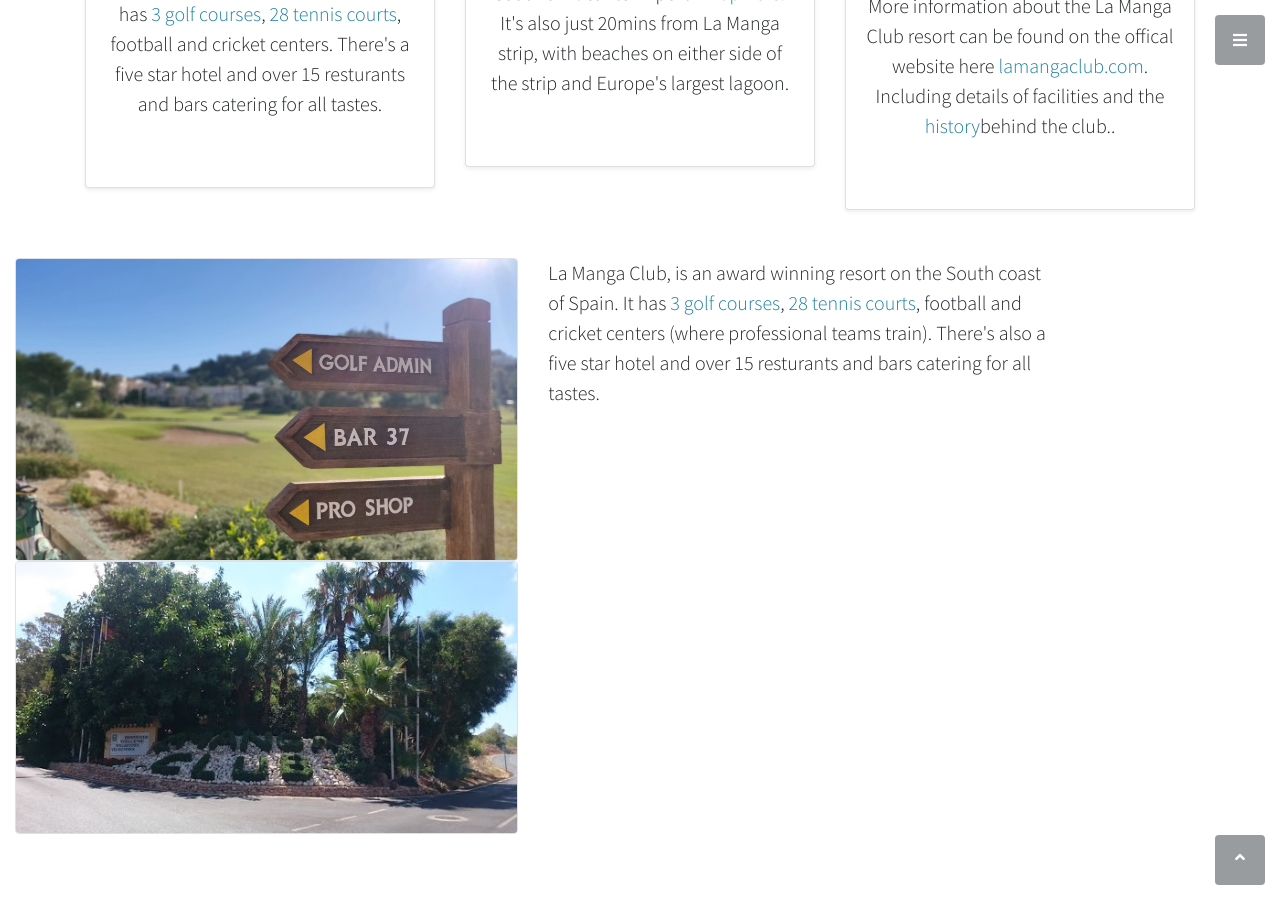
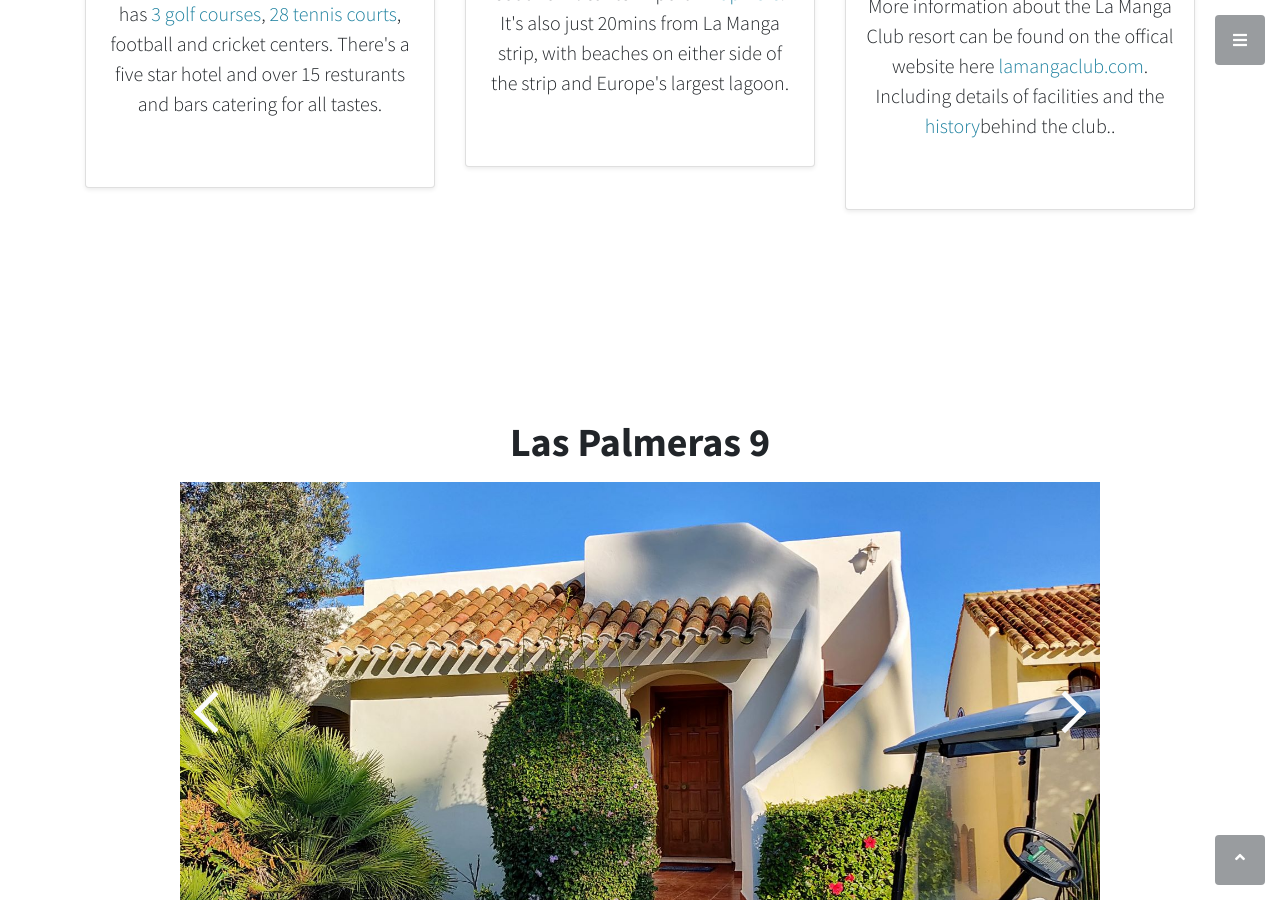
Before and after one commit to richsteer/richsteer.github.io, a Jekyll site: the page built from index.html, in a window 1280 px wide and 900 px high, scrolled down 1855 px. Built offline with Jekyll 4.4.1, drawn with Linux system fonts in a browser that asks for light colours.

Commit message:
Update index.html

```diff
--- a/index.html
+++ b/index.html
@@ -65,26 +65,6 @@
                     </div>
                 </div>
             </div>
-
-
-        <div class="row mx-auto">
-            <p class="lead mb-5 col-lg-5">
-                <img src="assets/img/la-manga-club-north-course-signpost.jpg" class="rounded border img-fluid">
-                <br>
-                <img src="assets/img/la-manga-club-entrance.jpg" alt="La Manga Club Entrance" class="rounded border img-fluid">
-            </p>
-            <p class="lead mb-5 col-lg-5">
-                La Manga Club, is an award winning resort on the South coast of Spain. It has <a href="https://lamangaclub.com/en/sports/golf" class="link-primary" target="_blank">3 golf courses</a>, <a href="https://lamangaclub.com/en/sports/tennis" class="link-primary" target="_blank">28 tennis courts</a>, football and cricket centers (where professional teams train). There's also a five star hotel and over 15 resturants and bars catering for all tastes.
-                <br><br>
-
-                <br><br>
-
-            </p>
-
-        </div>
-
-
-
 
     </div>
 </section>
```
